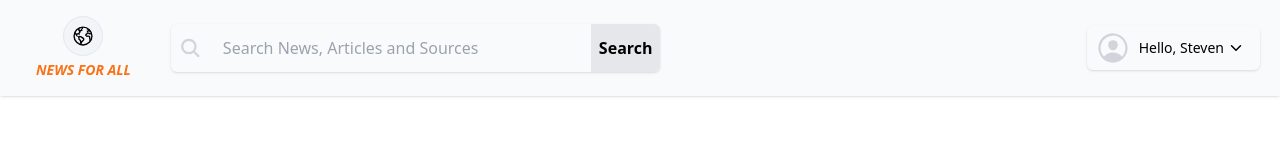
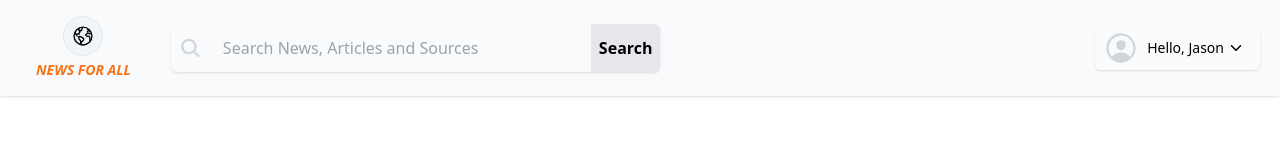
Before and after one commit to themuffineman/news-app, a React (Vite) app in the folder news/: page / in a window 1280 px wide. Shown: the top 160 px of the page. Built offline with nearby package versions, Linux system fonts and the light colour scheme; no server answers.

Commit message:
Profile refactored

```diff
--- a/news/src/components/Profile.tsx
+++ b/news/src/components/Profile.tsx
@@ -2,7 +2,7 @@ import React, { useState, useEffect, useRef } from 'react'
 import ProfileDropDown from './ProfileDropDown'
 import { dropdownLinks } from '../utils/dropdownLinks';
 
-const Profile: React.FC = () => {
+const Profile: React.FC<{username: string}> = ({username}) => {
 
     const [isOpen, setIsOpen] = useState<boolean>(false);
 
@@ -34,7 +34,7 @@ const Profile: React.FC = () => {
         <div className='hidden md:flex items-center justify-between w-max px-2 py-1 rounded-md shadow cursor-pointer hover:bg-slate-50  '>
             <svg xmlns="http://www.w3.org/2000/svg" className="ionicon w-9 h-9 fill-gray-300" viewBox="0 0 512 512"><path d="M258.9 48C141.92 46.42 46.42 141.92 48 258.9c1.56 112.19 92.91 203.54 205.1 205.1 117 1.6 212.48-93.9 210.88-210.88C462.44 140.91 371.09 49.56 258.9 48zm126.42 327.25a4 4 0 01-6.14-.32 124.27 124.27 0 00-32.35-29.59C321.37 329 289.11 320 256 320s-65.37 9-90.83 25.34a124.24 124.24 0 00-32.35 29.58 4 4 0 01-6.14.32A175.32 175.32 0 0180 259c-1.63-97.31 78.22-178.76 175.57-179S432 158.81 432 256a175.32 175.32 0 01-46.68 119.25z"/><path d="M256 144c-19.72 0-37.55 7.39-50.22 20.82s-19 32-17.57 51.93C191.11 256 221.52 288 256 288s64.83-32 67.79-71.24c1.48-19.74-4.8-38.14-17.68-51.82C293.39 151.44 275.59 144 256 144z"/></svg>
             <span className='flex items-center gap-1 justify-between w-max p-2 '>
-            <p className='text-sm'>Hello, Steven</p>
+            <p className='text-sm'>Hello, {username}</p>
             <svg xmlns="http://www.w3.org/2000/svg" className="ionicon w-4 h-4 fill-gray-100 " viewBox="0 0 512 512"><path fill="none" stroke="currentColor" strokeLinecap="round" strokeLinejoin="round" strokeWidth="48" d="M112 184l144 144 144-144"/></svg>
             </span>
         </div>
--- a/news/src/components/ProfileDropDown.tsx
+++ b/news/src/components/ProfileDropDown.tsx
@@ -7,8 +7,8 @@ const ProfileDropDown: React.FC<{links: DropdownLinks[]}> = ({links}) => {
        <div className='absolute z-10 left-1/2 top-[2] mt-2 rounded-md border -translate-x-1/2 shadow-lg max-w-max-content py-2 h-max  flex-col bg-slate-50 '>
             {links.map((link:any)=>(
 
-            <div className=' flex items-center gap-2 w-40 h-max p-2 hover:bg-gray-100 cursor-pointer'>
-                <span onClick={link.onClick}>{link.name}</span>
+            <div className=' flex items-center gap-2 w-40 h-max p-2 hover:bg-gray-100 cursor-pointer' onClick={()=>link.onClick}>
+                <span >{link.name}</span>
             </div>
 
             ))}
--- a/news/src/sections/NavBar.tsx
+++ b/news/src/sections/NavBar.tsx
@@ -13,7 +13,7 @@ const NavBar: React.FC = () => {
             <SearchBar/>
         </div>
         <div>
-            <Profile/>
+            <Profile username={'Jason'} />
         </div>
 
     </div>
```
